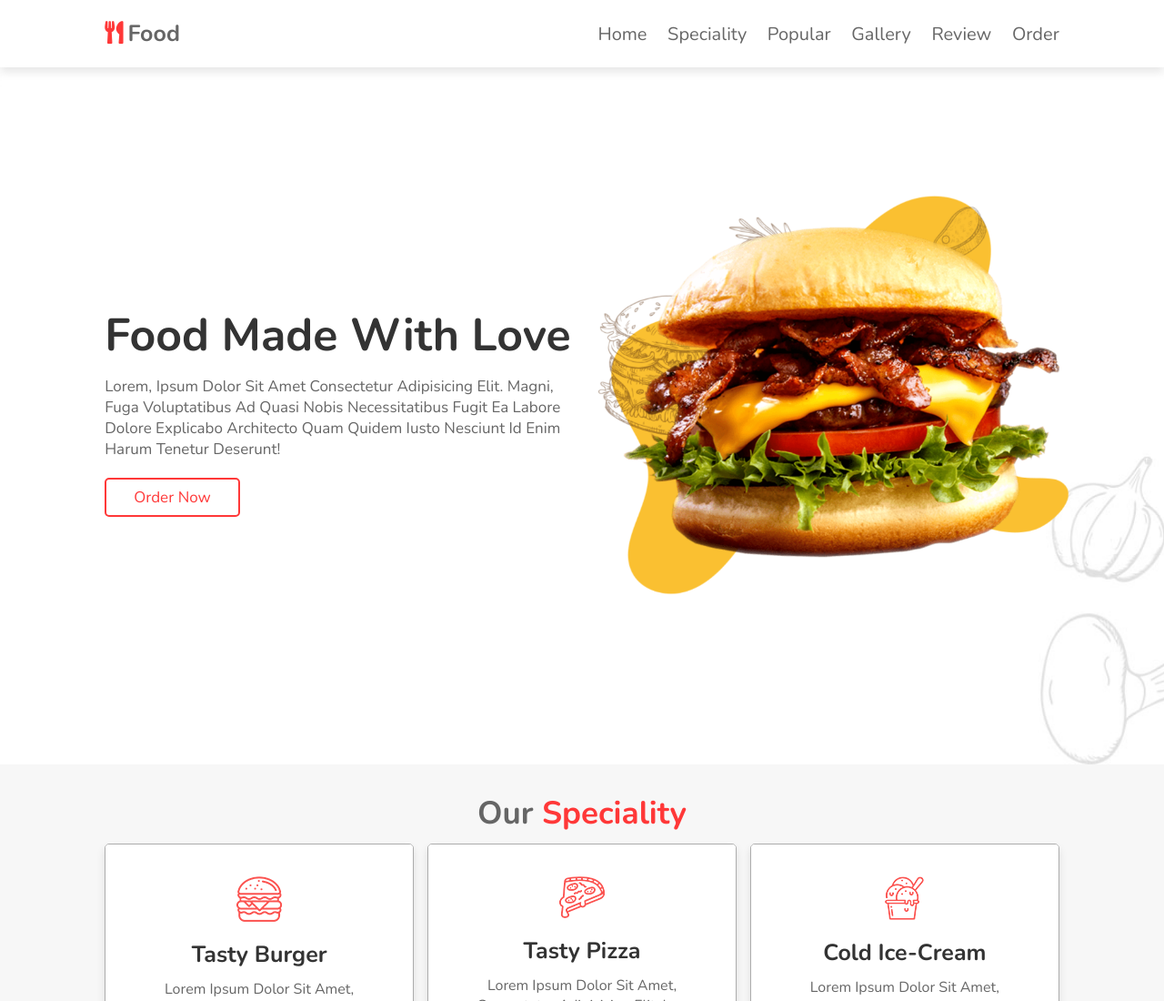
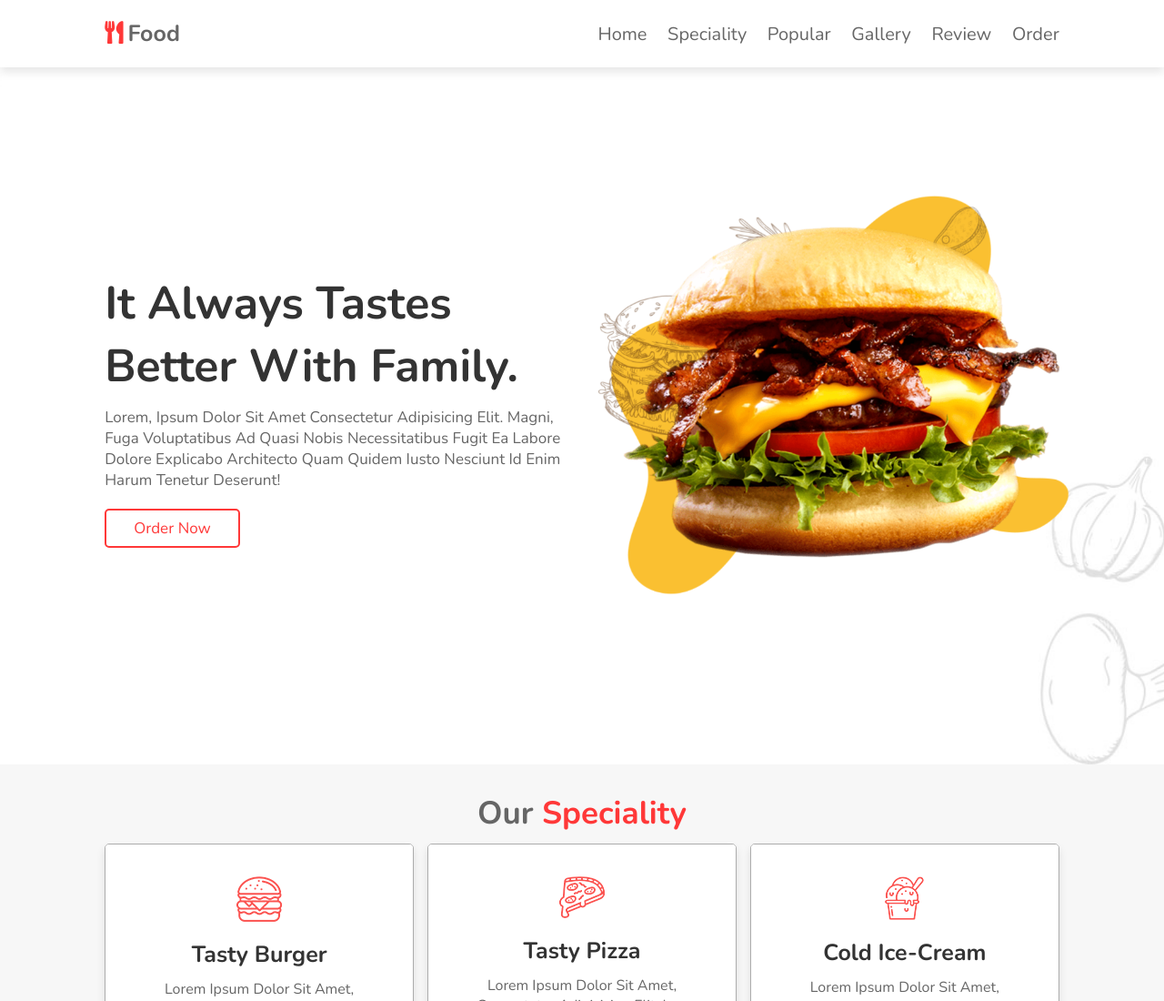
Before and after one commit to Sahil-khnn/food.github.io, a plain HTML site: page index.html in a window 1280 px wide. Shown: the top 1100 px of the page at 91% size. Drawn offline with nearby package versions, Linux system fonts and the light colour scheme.

Commit message:
Update index.html

```diff
--- a/index.html
+++ b/index.html
@@ -33,7 +33,8 @@
 
     <section id="home" class="home">
         <div class="content">
-            <h3>food made with love</h3>
+            <!-- <h3>food made with love</h3> -->
+            <h3>It always tastes better with family.</h3>
             <p>Lorem, ipsum dolor sit amet consectetur adipisicing elit. Magni, fuga voluptatibus ad quasi nobis
                 necessitatibus fugit ea labore dolore explicabo architecto quam quidem iusto nesciunt id enim harum
                 tenetur deserunt!</p>
```
